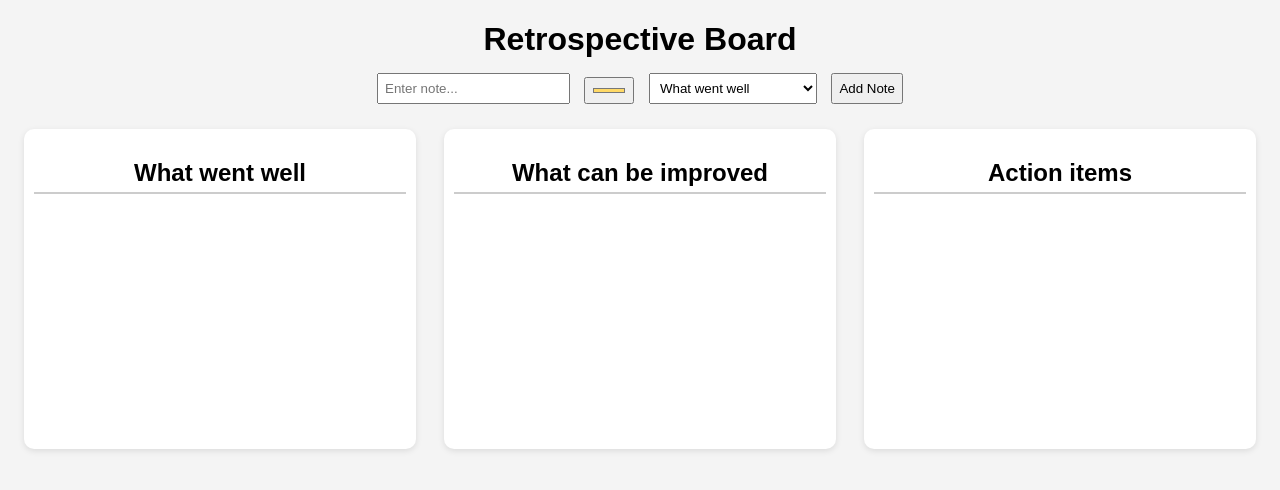
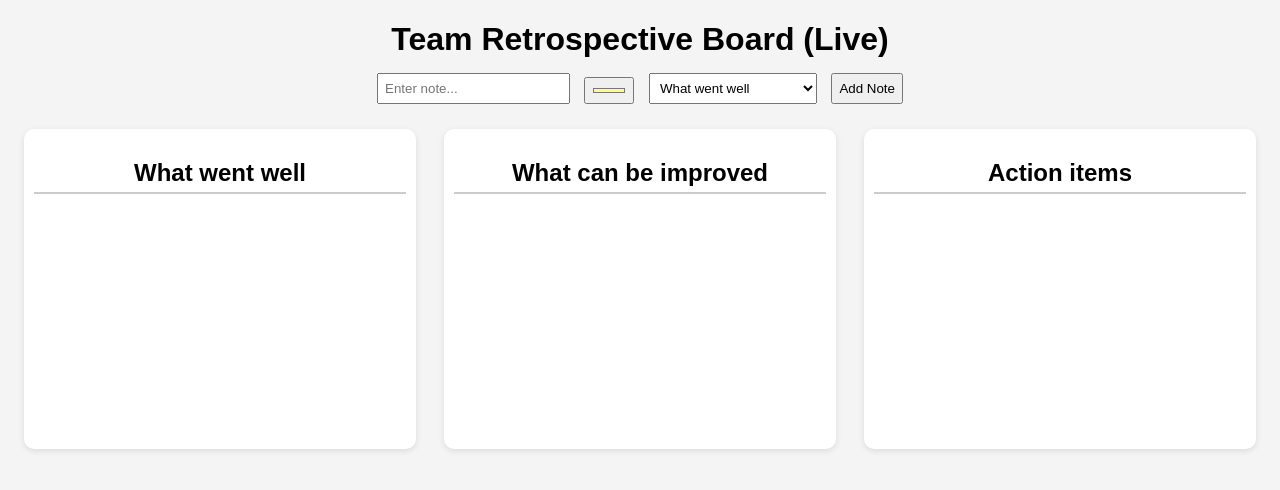
Before and after one commit to arusud/retrospective-board, a plain HTML site: page index.html in a window 1280 px wide. Drawn offline with Linux system fonts and the light colour scheme.

Commit message:
Update index.html

```diff
--- a/index.html
+++ b/index.html
@@ -2,15 +2,16 @@
 <html lang="en">
 <head>
 <meta charset="UTF-8">
-  <title>Retrospective Board</title>
+<title>Real-Time Retro Board</title>
 <link rel="stylesheet" href="style.css">
 </head>
 <body>
-  <h1>Retrospective Board</h1>
+
+<h1>Team Retrospective Board (Live)</h1>
 
 <div id="controls">
   <input type="text" id="note-text" placeholder="Enter note..." />
-    <input type="color" id="note-color" value="#ffd966" />
+  <input type="color" id="note-color" value="#fffa8b" />
   <select id="column-select">
     <option value="went-well">What went well</option>
     <option value="improve">What can be improved</option>
@@ -31,6 +32,9 @@
   </div>
 </div>
 
+<!-- Firebase SDKs -->
+<script src="https://www.gstatic.com/firebasejs/10.12.0/firebase-app.js"></script>
+<script src="https://www.gstatic.com/firebasejs/10.12.0/firebase-firestore.js"></script>
 <script src="script.js"></script>
 </body>
 </html>
```
Lines whose indentation alone changed are shown as unchanged.
